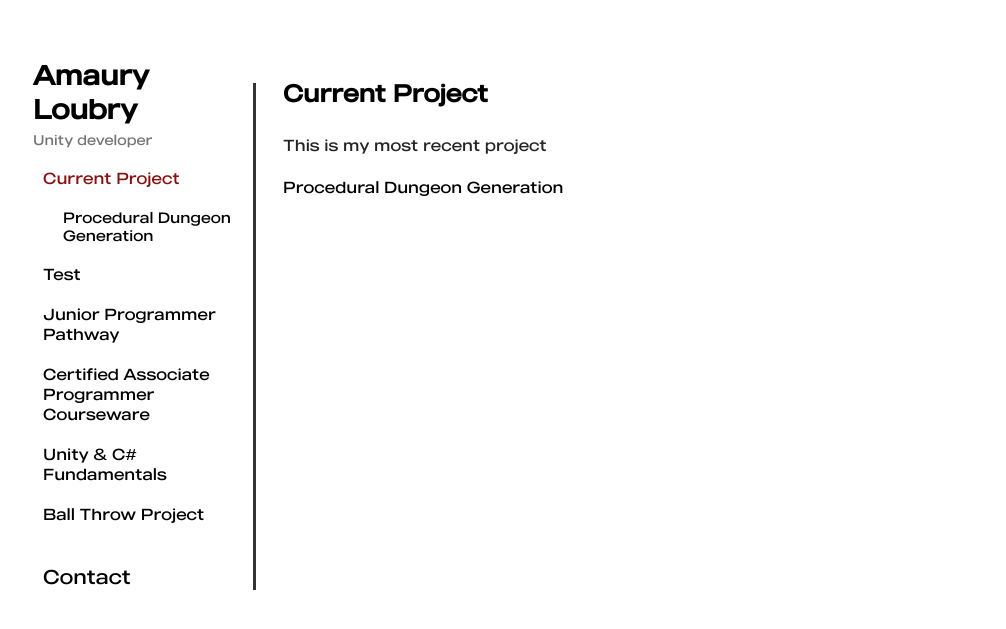
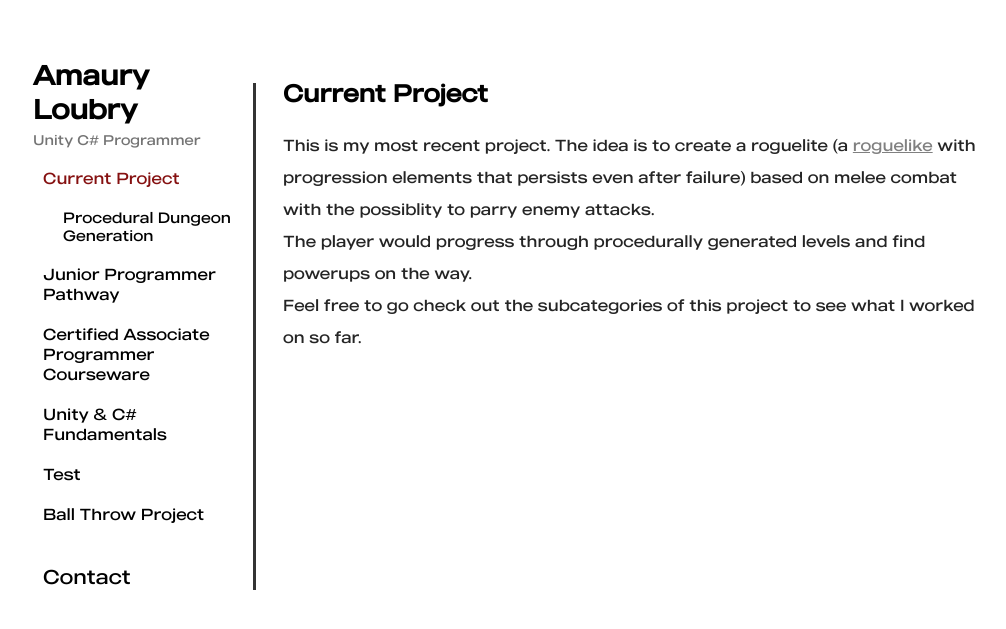
Before and after one commit to PoursMo/poursmo.github.io, a Jekyll site: the page built from content/current_project.html, in a window 1280 px wide. Shown: the top 629 px of the page, without its empty margins (130-1136 px from the left). Built offline with Jekyll 4.4.1, drawn with Linux system fonts in a browser that asks for light colours.

Commit message:
added content

```diff
--- a/_includes/sidebar-header.html
+++ b/_includes/sidebar-header.html
@@ -3,6 +3,6 @@
         <a href="/">Amaury Loubry</a>
     </div>
     <div class="sidebar-subtitle">
-        Unity developer
+        Unity C# Programmer
     </div>
 </div>
--- /dev/null
+++ b/content/certified_associate_programmer_courseware.html
@@ -0,0 +1,4 @@
+---
+layout: default
+title: Certified Associate Programmer Courseware
+---
--- a/content/current_project.html
+++ b/content/current_project.html
@@ -3,13 +3,9 @@ layout: default
 title: Current Project
 ---
 <p>
-    This is my most recent project
+    This is my most recent project. The idea is to create a roguelite (a
+    <a target="_blank" href="https://en.wikipedia.org/wiki/Roguelike">roguelike</a>
+    with progression elements that persists even after failure) based on melee combat with the possiblity to parry enemy attacks.<br>
+    The player would progress through procedurally generated levels and find powerups on the way.<br>
+    Feel free to go check out the subcategories of this project to see what I worked on so far.
 </p>
-
-{% for item in site.data.navigation %}
-{% if item.name == page.title %}
-{% for subitem in item.subs %}
-<a href="{{ subitem.link }}">{{ subitem.name }}</a>
-{% endfor %}
-{% endif %}
-{% endfor %}
--- /dev/null
+++ b/content/junior_programmer_pathway.html
@@ -0,0 +1,4 @@
+---
+layout: default
+title: Junior Programmer Pathway
+---
--- /dev/null
+++ b/content/unity_fundamentals.html
@@ -0,0 +1,4 @@
+---
+layout: default
+title: Unity & C# Fundamentals
+---
--- a/index.html
+++ b/index.html
@@ -7,7 +7,6 @@ layout: default
     In 2022, I followed a 6 month course for Unity and C#, and I recently passed the exam to become a Certified Unity Associate Programmer.<br>
     Outside of work, my hobbies and interests include: cooking, traveling, music production, and board/video gaming.
     <br><br>
-    <!--TO BE EDITED-->
     Feel free to explore my works within and to contact me with any questions, collaborations, etc.
 </p>
 
```
Also changed, not shown: _data/navigation.yml (+6 -6 lines), content/procedural_dungeon_generation.html (+7 -6 lines).
